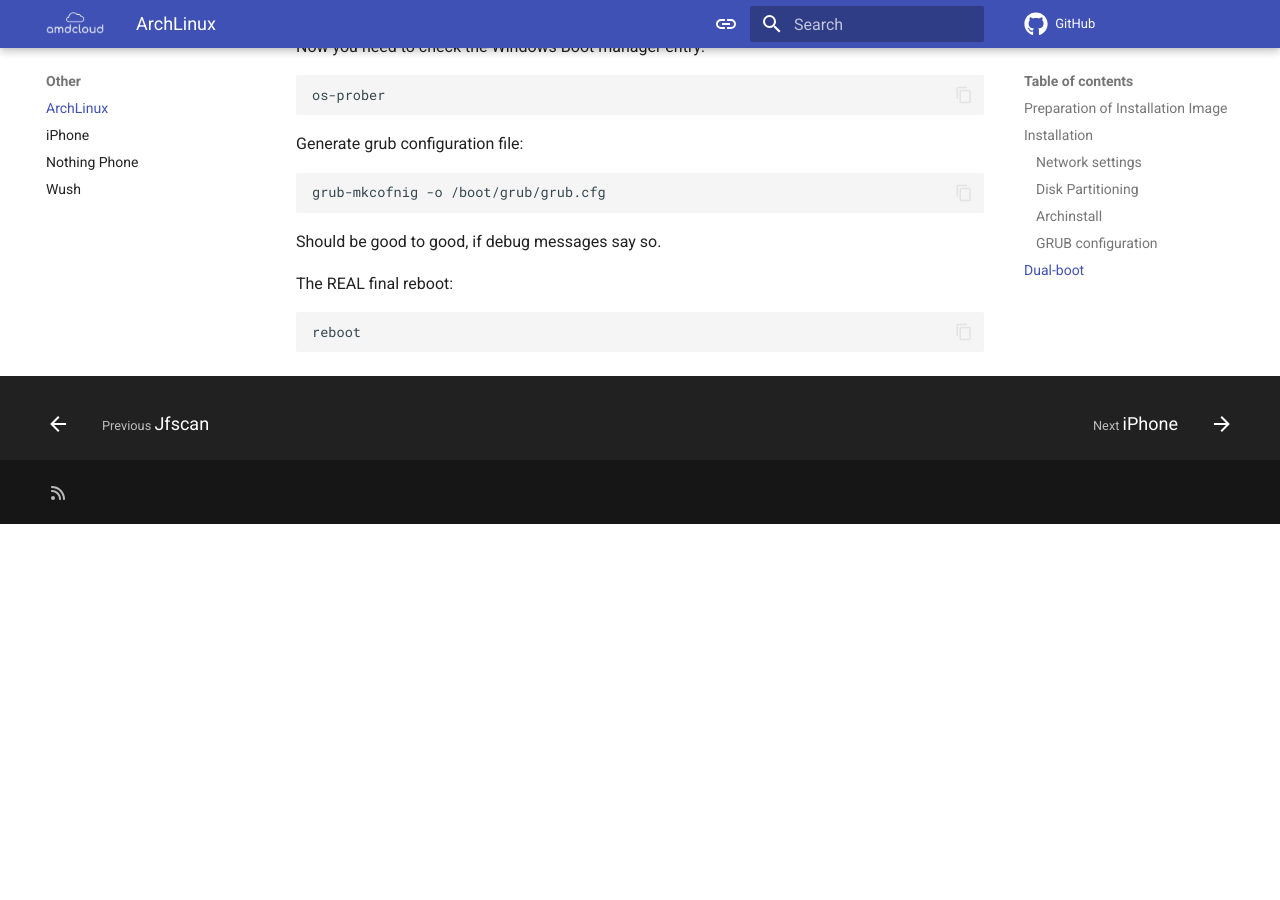
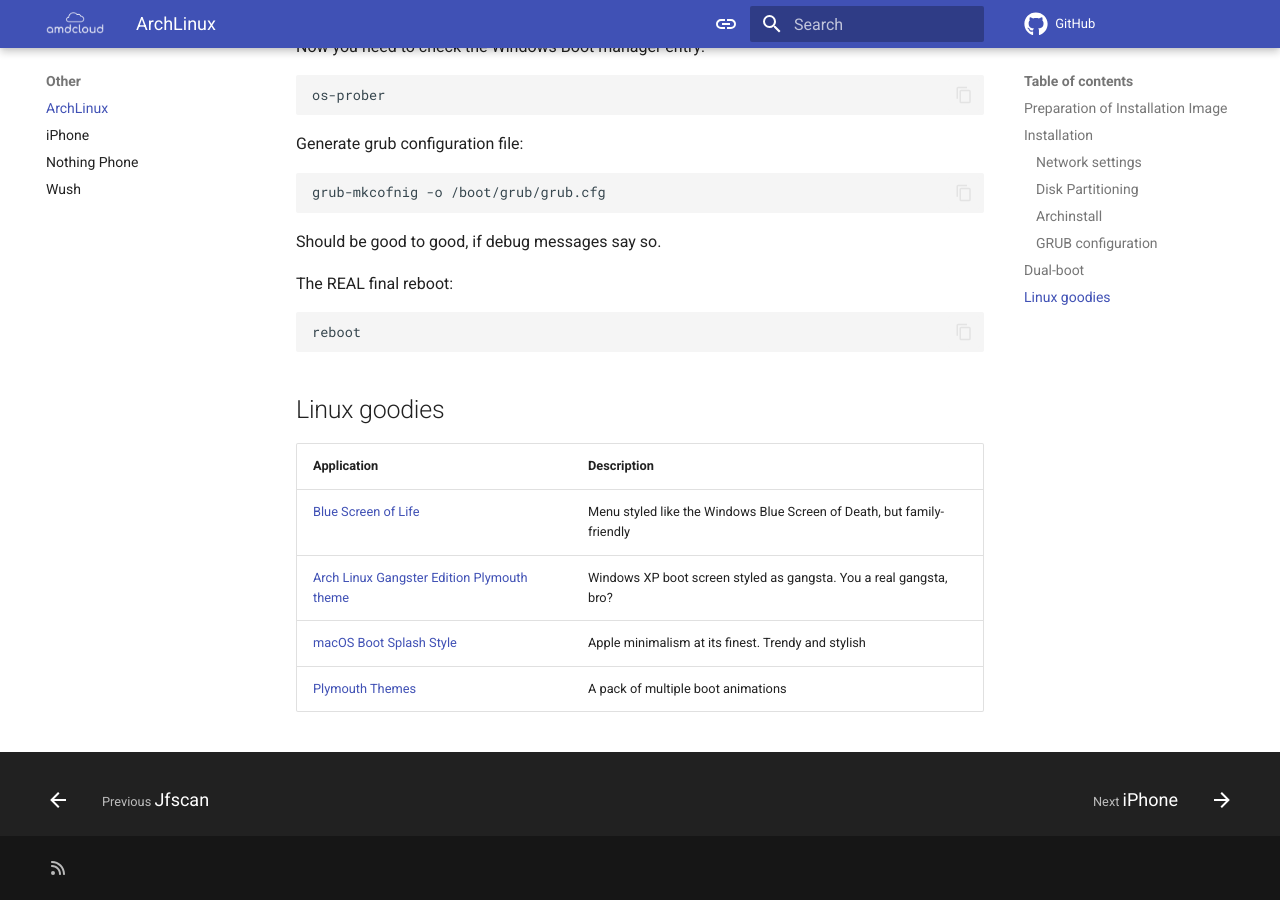
Before and after one commit to TeamDominant/Wiki-mkdocs, an MkDocs documentation site: the page built from docs/arch.md, in a window 1280 px wide and 900 px high, scrolled down 9069 px. Built offline with MkDocs 1.6.1 and Material for MkDocs 9.7.7, drawn with Linux system fonts in a browser that asks for light colours; comment, search, counter and statistics services are not loaded; before the commit the page ends 9593 px from its top, so only the background shows below that.

Commit message:
Move network in apps. Linux guide update

````diff
--- a/docs/arch.md
+++ b/docs/arch.md
@@ -350,3 +350,12 @@
 ```bash
 reboot
 ```
+
+## Linux goodies
+
+| Application | Description |
+| ----------- | ----------- |
+| [Blue Screen of Life](https://github.com/harishnkr/bsol) | Menu styled like the Windows Blue Screen of Death, but family-friendly |
+| [Arch Linux Gangster Edition Plymouth theme](https://github.com/dj-no/arch-gangster-edition-plymouth?tab=readme-ov-file) | Windows XP boot screen styled as gangsta. You a real gangsta, bro? |
+| [macOS Boot Splash Style](https://www.pling.com/p/2106821) | Apple minimalism at its finest. Trendy and stylish |
+| [Plymouth Themes](https://www.pling.com/p/2216301) | A pack of multiple boot animations |
--- a/mkdocs.yml
+++ b/mkdocs.yml
@@ -104,13 +104,11 @@
     - Firefox: firefox.md
     - Telegram: telegram.md
   - Network:
-    - Apps: network.md
     - 3x-ui: 3x-ui.md
     - Nekoray: nekoray.md
     - Streisand: streisand.md
   - Server:
     - Askubuntu: askubuntu.md
-    - DNS for Containers: containers-dns.md
     - Nextcloud: nextcloud.md
     - SWAG: secure.md
     - Geoblock: geoblock.md
````
Also changed, not shown: docs/apps.md (+8 -0 lines), docs/index.md (+0 -1 lines), docs/network.md (deleted, +0 -7 lines).
